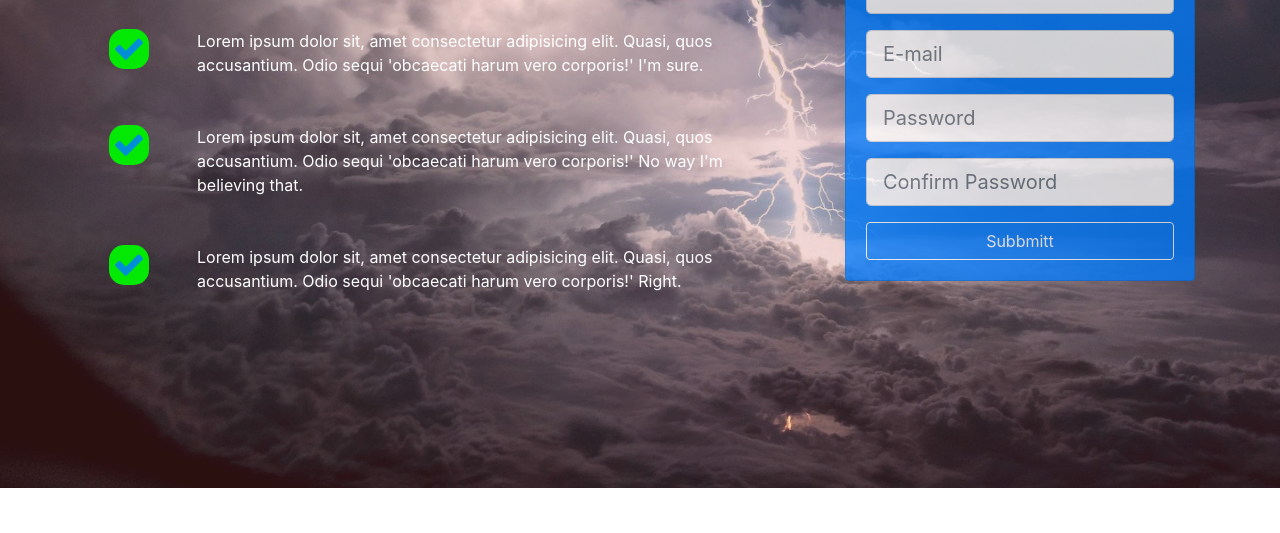
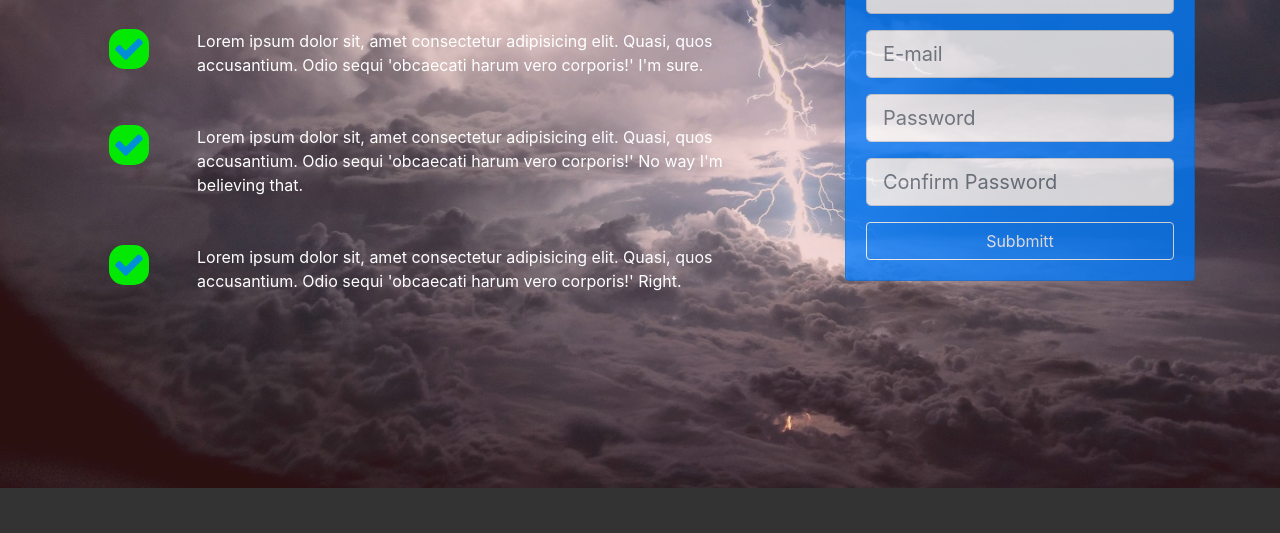
Before and after one commit to erniej1/olab, a website: page src/index.html in a window 1280 px wide. Shown: the part 212-745 px from the top of the page. Drawn offline with Linux system fonts and the light colour scheme.

Commit message:
Update CSS 🤨

```diff
--- a/src/css/style.css
+++ b/src/css/style.css
@@ -1,5 +1,5 @@
 body {
-  background: #fff;
+  background: #333;
   color: #fff; }
 
 .navbar {
```
